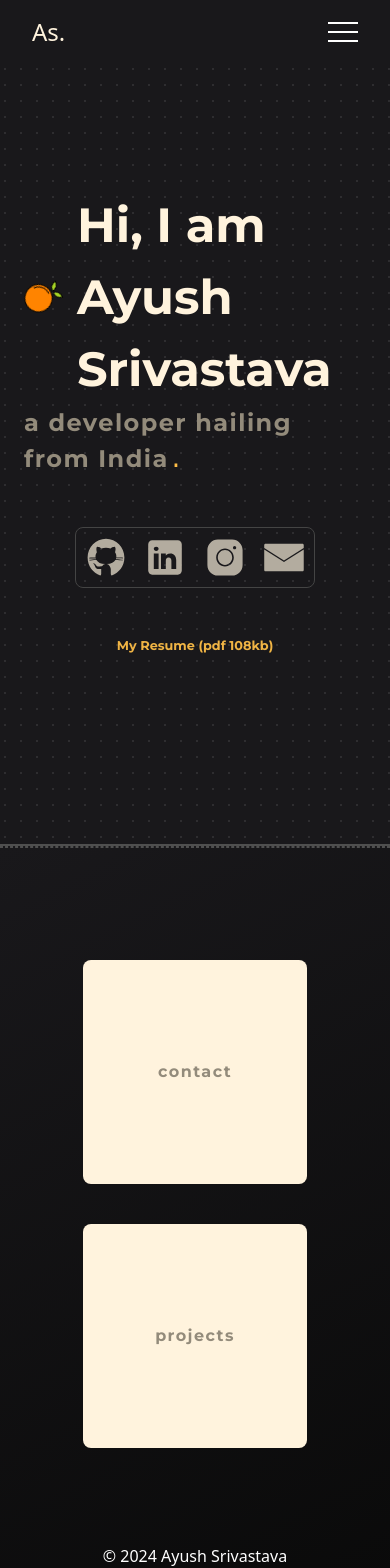
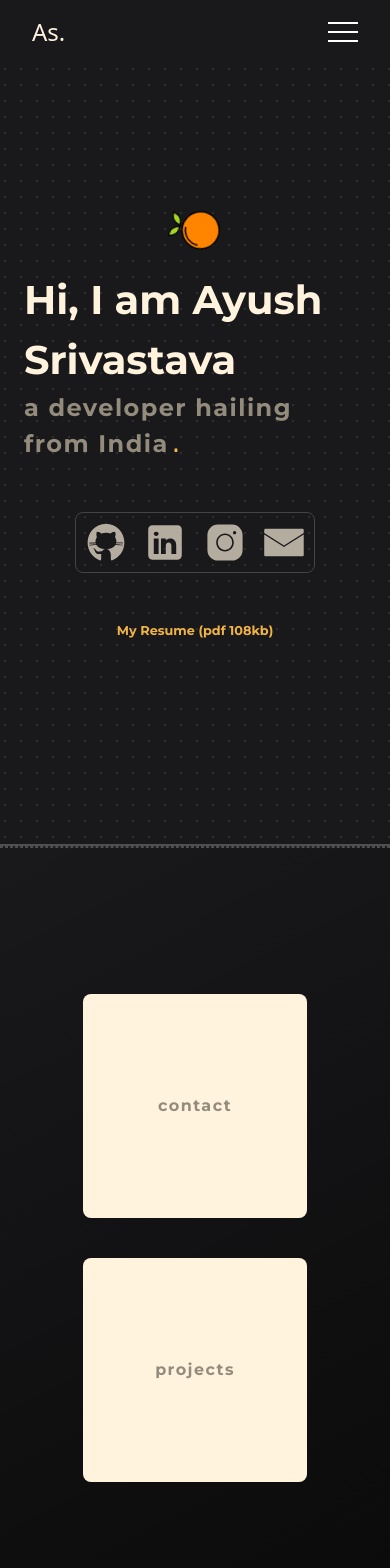
Before and after one commit to constayush/portfolio-react, a React (Vite) app: page / in a window 390 px wide. Shown: the top 1568 px of the page. Built offline with nearby package versions, Linux system fonts and the light colour scheme; a web font is replaced by a local one.

Commit message:
terminal added

```diff
--- a/src/App.jsx
+++ b/src/App.jsx
@@ -6,7 +6,7 @@ import Projects from './component/projects'
 import Contact from "./component/contact";
 import { createBrowserRouter, RouterProvider, Outlet , BrowserRouter, Route, Routes } from "react-router-dom";
 import ErrorPage from "./component/errorPage";
-
+import Terminal from "./component/Terminal";
 
 
 
@@ -17,6 +17,6 @@ const root = ReactDOM.createRoot(document.getElementById('root')).render(
     <Route path="/"         element={<><Navbar/><Main/></>} />
     <Route path="/projects" element={<><Navbar/><Projects/></>} />
     <Route path="/contact"  element={<><Navbar/><Contact/></>} />
-
+    <Route path="/terminal"  element={<><Terminal/></>} />
  </Routes>
 </BrowserRouter>);
--- /dev/null
+++ b/src/component/Terminal.jsx
@@ -0,0 +1,28 @@
+import React from 'react'
+import Navbar from './navbar'
+
+function Terminal() {
+  return (
+    <div className='w-full h-screen center flex-col '>
+
+
+
+<div className='termianl w-[80rem] h-[40rem] '>
+    <nav className='w-full h-[8%] bg-[#1b1b1b] flex items-center justify-between p-[2rem] '> <div className=''>logo</div> <div className=''>terminal</div> <div>logos</div></nav>
+    <div className='w-full h-[90%] bg-[#151515] rounded'>
+</div>
+
+
+
+
+
+
+    </div>
+
+
+
+    </div>
+  )
+}
+
+export default Terminal
--- a/src/component/main.jsx
+++ b/src/component/main.jsx
@@ -19,6 +19,7 @@ import { Power3, } from 'gsap'
 import ScrollTrigger from 'gsap/ScrollTrigger'
 import LocomotiveScroll from 'locomotive-scroll';
 import { current } from 'tailwindcss/colors'
+
 export default () => {
 
 
@@ -67,7 +68,7 @@ export default () => {
       ease: Power3,
 
       rotate: 360,
-      duration: 10,
+      duration: 50,
 
 
       repeat: -1
@@ -82,27 +83,19 @@ export default () => {
 
 
 
+  return (<>
+    <div ref={containerRef} id='top' className=' smooth-scroll w-full h-fit  top-[5rem]  bg-[#19181B] bg-dot-white/[0.2]'  >
 
 
+      <div ref={nameRef} className=' w-full h-screen  flex flex-col justify-center items-center px-[1.5rem]'>
+
+        <div data-scroll data-scroll-direction='horizontal' className='flex flex-col lg:flex-row gap-[1rem] justify-center items-center'>
+          <Link to='/terminal'><div ref={bar} className=''><img className='w-[50px] lg:w-[80px]' src={orange} /></div></Link>
+          <h1 className='name nameH1 text-[2.5rem] lg:text-[3.5rem]'> Hi, I am Ayush Srivastava</h1>
+        </div>
 
 
-
-
-  return (<>
-
-
-
-
-    <div ref={containerRef} id='top' className=' smooth-scroll w-full h-fit lg:h-fit  bg-[#19181B] bg-dot-white/[0.2]'  >
-
-
-
-      <div ref={nameRef} className=' w-full h-screen px-[1.5rem] py-[5rem] lg:py-[8rem]  flex flex-col justify-center items-center '>
-
-        <div data-scroll data-scroll-direction='horizontal' className='flex gap-[1rem] justify-center items-center'> <div ref={bar} className=''><img className='w-[80px]' src={orange} /></div> <h1 className='name nameH1 text-[3rem] lg:text-[3.5rem]'> Hi, I am Ayush Srivastava</h1></div>
-
         <p className='subH1 subm  text-[1.5rem] lg:text-[2rem]'>a developer hailing from India<span className='greeting'>.</span></p>
-
 
 
         <div ref={networks} data-scroll data-scroll-speed='.1' className='networks mt-[2rem] p-[1rem]'>
@@ -112,13 +105,17 @@ export default () => {
             <a target='_blank' class="w-[5rem] lg:w-[4rem] icon " href="https://www.instagram.com/maihoonayush/" ><img className='socailImg' src={insta} /></a>
             <a target='_blank' class="w-[5rem] lg:w-[4rem] icon " href="#" ><img className='socailImg' src={mail} /></a>
           </div>
-
- </div>
+        </div>
 
 
 
+        <p className='myr   text-[.8rem] lg:text-[1rem]   mt-[2rem]'>My Resume (pdf 108kb)</p>
 
-{/*
+
+
+      </div>
+
+  {/*
 <div className='flex justify-center items-center'>
 <h3 className='text-[1.5rem]'>My tech stack : </h3>
 <img className='w-[40px]' src={htmllogo}/>
@@ -130,52 +127,25 @@ export default () => {
 </div> */}
 
 
+      <hr className='hrd' />
+      <hr className='hrf' />
 
 
 
-        <p className='myr   text-[.8rem] lg:text-[1rem]   mt-[2rem]'>My Resume (pdf 108kb)</p>
-
-      </div>
-
-
-
-
-      <hr className='hrd' />
-
-
-
-      <hr className='hrf' />
-
-      <div className=' bggra'>
-      <footer ref={scoialRef} className='footer w-full h-fit lg:h-[100vh]   flex flex-col items-center justify-center gap-10 p-14'>
+      <footer ref={scoialRef} className='footer w-full h-[100vh] bggra  flex flex-col items-center justify-center gap-10 p-14'>
 
         <div className='flex lg:flex-row flex-col gap-10 p-14'>
+
           <div ref={contactBox} className=''><Link className='' to='/contact'><div className=' rounded-lg  LINKTO lg:w-[20rem] lg:h-[20rem] w-[14rem] h-[14rem]  bg-[#FFF3DD] flex items-center justify-center  subH1'>contact</div></Link></div>
           <div ref={projectBox} className='projectBox'><Link className='' to='/projects'><div className=' rounded-lg LINKTO lg:w-[20rem] lg:h-[20rem] w-[14rem] h-[14rem]  bg-[#FFF3DD] flex items-center justify-center subH1'>projects</div></Link></div>
+
         </div>
-        {/* /     <a href='#top'>back to top</a> */}
+
         <p className='text-white'>© 2024 Ayush Srivastava</p>
 
       </footer>
-    </div>
-
-
-
-
-
-
-
-
-
-
-
-
-
-
 
 
     </div>
-
-
-</> )
+  </>)
 }
```
Also changed, not shown: src/component/navbar.jsx (+6 -6 lines).
